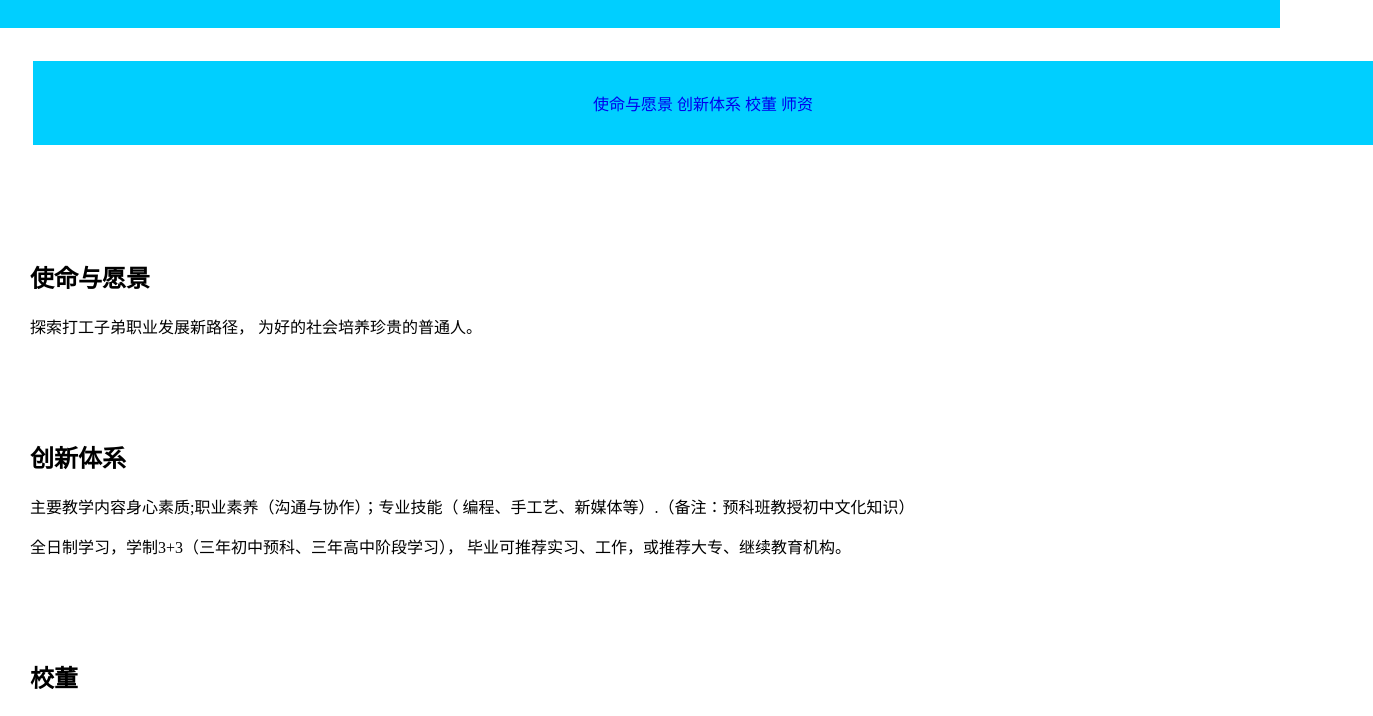
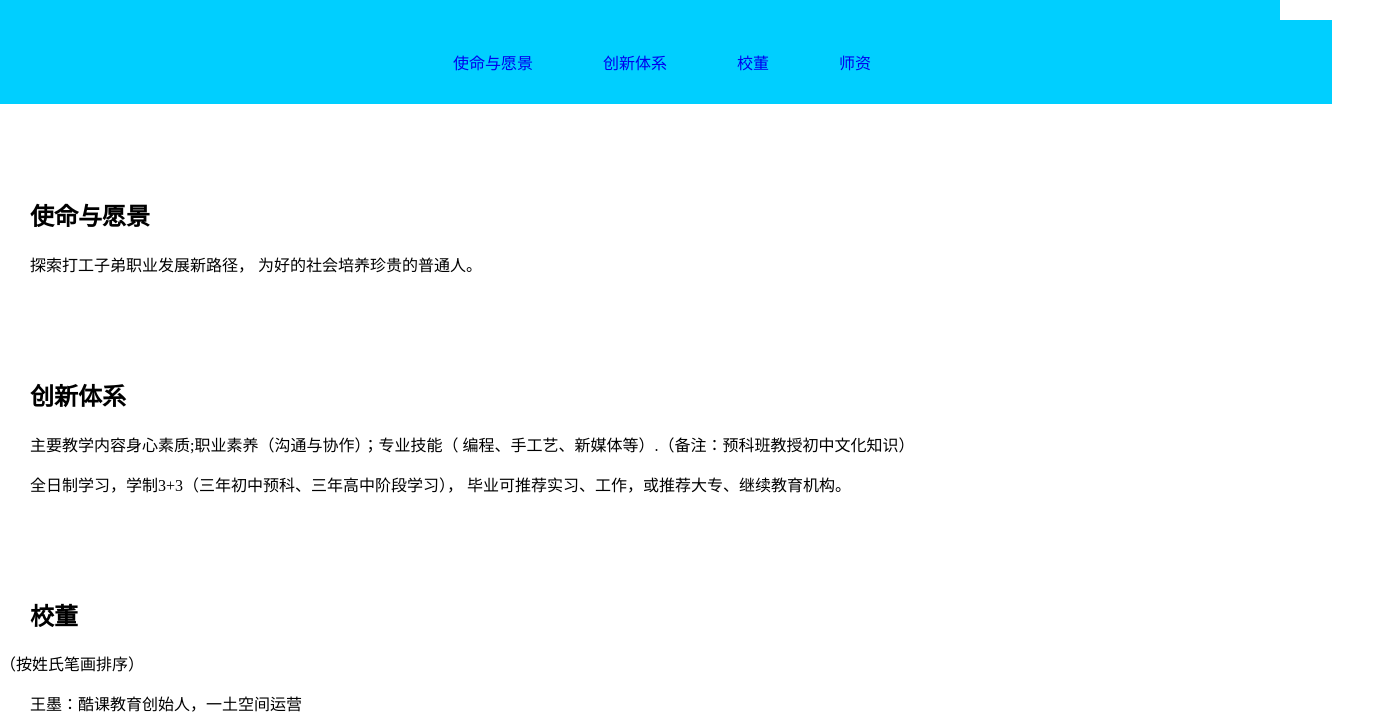
Before and after one commit to YAnLig7/-xuetangjieshao, a plain HTML site: page index.html in a window 1280 px wide. Shown: the part 84-800 px from the top of the page, 1373 px wide, since content can reach past the window. Drawn offline with Linux system fonts and the light colour scheme.

Commit message:
Update index.html

```diff
--- a/index.html
+++ b/index.html
@@ -40,10 +40,27 @@
                       background:#00CFFF;
                       text-align:center;
                       width:100%;
-                      margin:33px;
                   }
+                  body {overflow-x:hidden;
+                      margin:0px;}
                   a{
                       text-decoration: none;
+                  }
+                  #sss{
+                      margin:33px;
+
+                  }
+                  #q{
+                      margin:33px;
+
+                  }
+                  #w{
+                      margin:33px;
+
+                  }
+                  #e{
+                      margin:33px;
+
                   }
                   #ss{
                       margin-left:30px;
@@ -68,10 +85,10 @@
           </head>
           <body>
           <div id='xxx'>
-          <span><a href="#ss">使命与愿景</a></span>
-          <span><a href="#c">创新体系</a></span>
-          <span><a href="#x">校董</a></span>
-          <span><a href="#z">师资</a></span>
+          <span id="sss"><a href="#ss">使命与愿景</a></span>
+          <span id="q"><a href="#c">创新体系</a></span>
+          <span id="w"><a href="#x">校董</a></span>
+          <span id="e"><a href="#z">师资</a></span>
           </div>
 
           <h2 id="ss">使命与愿景</h2>
```
